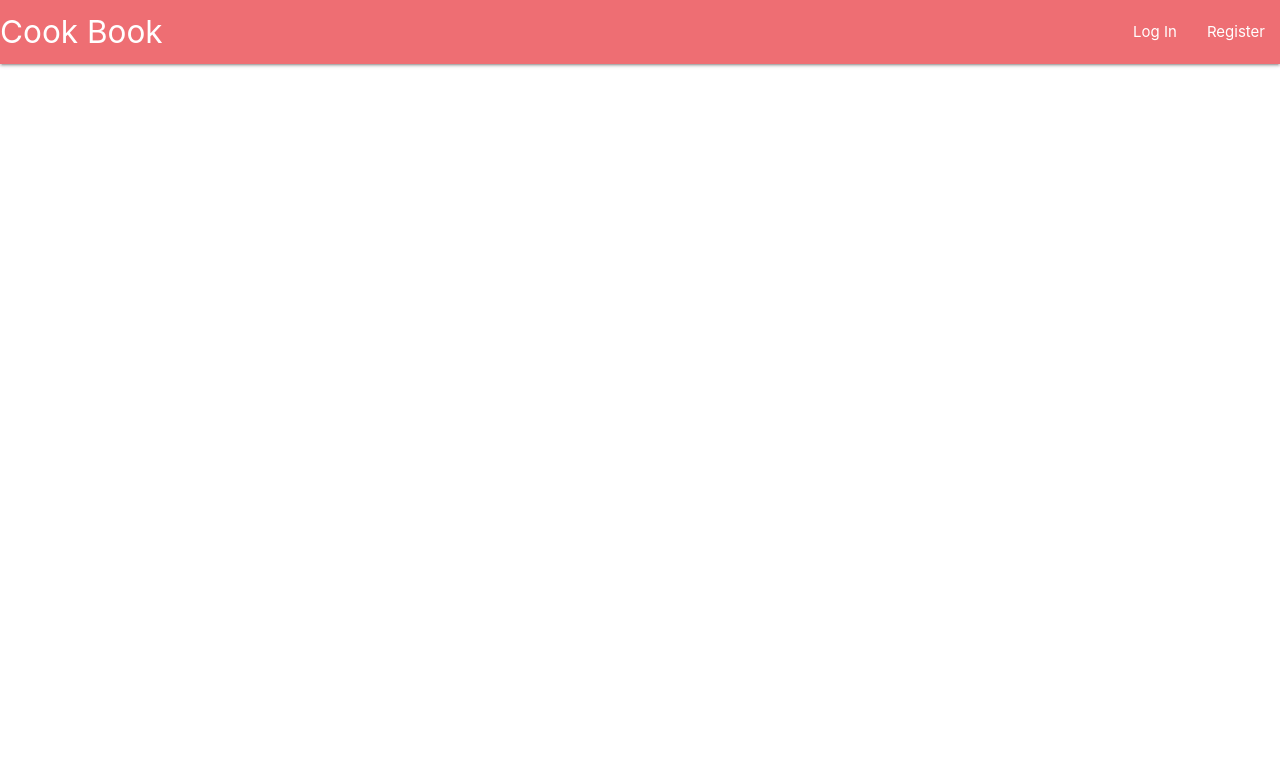
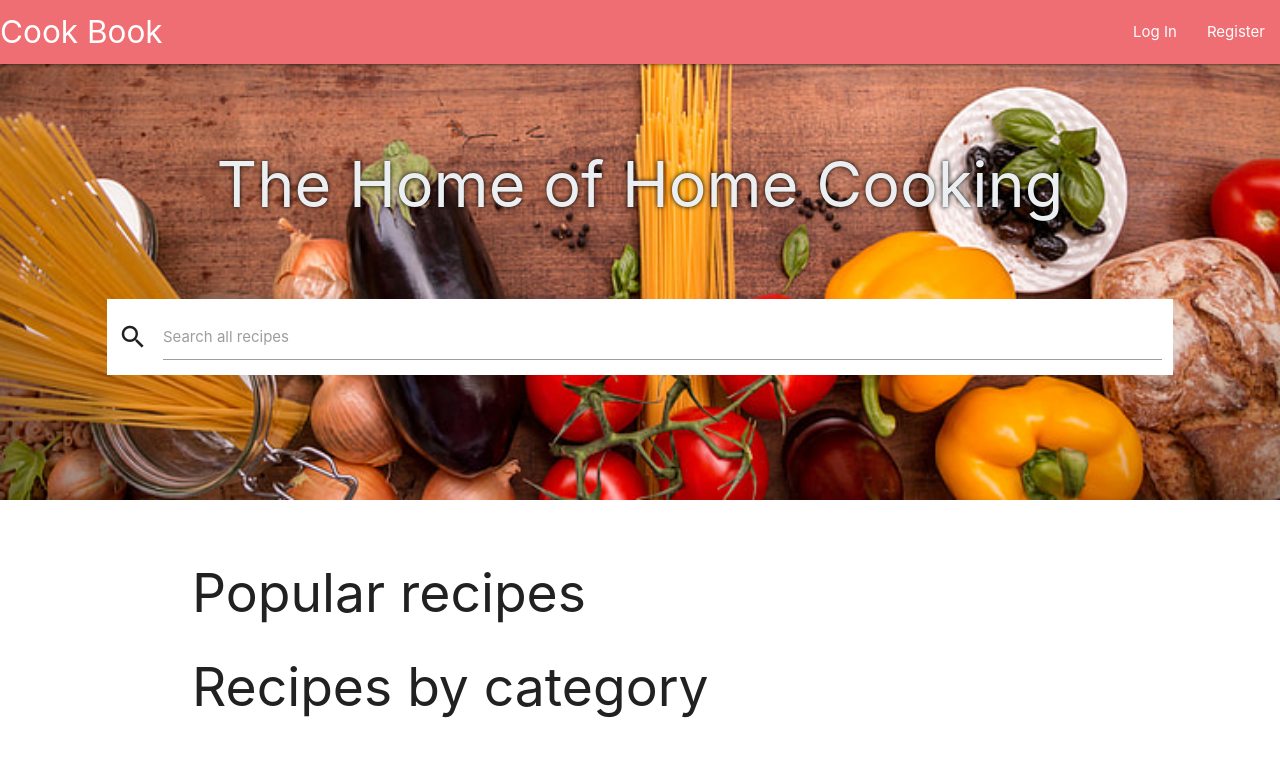
Before and after one commit to DavidMorgan92/cookbook, a Flask app: page / in a window 1280 px wide. Shown: the top 757 px of the page. Run offline with Flask 3, Linux system fonts and the light colour scheme; some libraries are stand-ins or nearby versions.

Commit message:
Home page structure

```diff
--- /dev/null
+++ b/static/css/site.css
@@ -0,0 +1,21 @@
+#hero {
+    background-image: url('../images/hero.jpg');
+    background-position: bottom;
+    background-size: cover;
+    position: absolute;
+    top: 0;
+    left: 0;
+    right: 0;
+    height: 500px;
+    z-index: -1;
+}
+
+#hero h1 {
+    text-shadow: 0 0 5px black;
+    margin-top: 150px;
+    margin-bottom: 80px;
+}
+
+#popular-recipes {
+    margin-top: 500px;
+}
--- a/templates/base.html
+++ b/templates/base.html
@@ -9,6 +9,7 @@
         integrity="sha512-UJfAaOlIRtdR+0P6C3KUoTDAxVTuy3lnSXLyLKlHYJlcSU8Juge/mjeaxDNMlw9LgeIotgz5FP8eUQPhX1q10A=="
         crossorigin="anonymous" referrerpolicy="no-referrer" />
     <link rel="stylesheet" href="https://fonts.googleapis.com/icon?family=Material+Icons">
+    <link rel="stylesheet" href="{{ url_for('static', filename='css/site.css') }}">
 </head>
 
 <body>
--- a/templates/home.html
+++ b/templates/home.html
@@ -1 +1,31 @@
 {% extends "base.html" %}
+
+{% block content %}
+
+<!-- Hero image and site heading -->
+<section id="hero" class="row">
+    <div class="col s12">
+        <h1 class="center blue-grey-text text-lighten-5">The Home of Home Cooking</h1>
+    </div>
+
+    <!-- Search form -->
+    <form class="col s10 offset-s1 white">
+        <div class="input-field">
+            <i class="material-icons prefix">search</i>
+            <input id="search" name="search" type="search" class="validate">
+            <label for="search">Search all recipes</label>
+        </div>
+    </form>
+</section>
+
+<!-- Popular recipes -->
+<section id="popular-recipes">
+    <h2>Popular recipes</h2>
+</section>
+
+<!-- Recipes by category -->
+<section>
+    <h2>Recipes by category</h2>
+</section>
+
+{% endblock %}
```
Also changed, not shown: static/images/hero.jpg (added).
